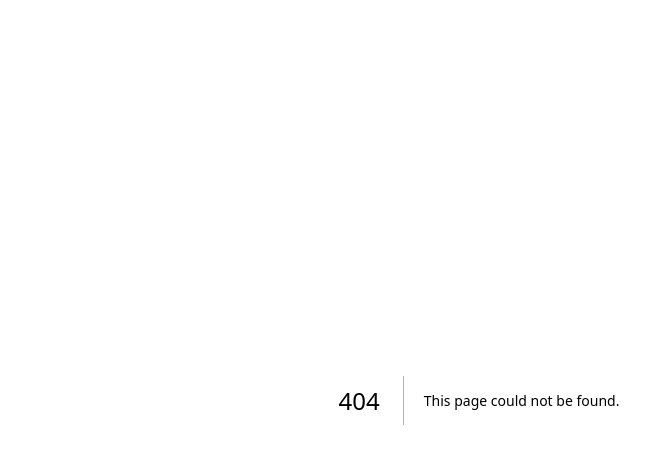
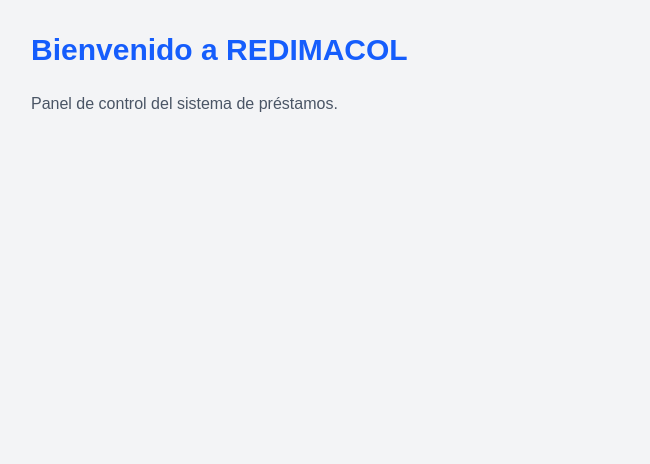
Before and after one commit to imacol/redimacol-app, a Next.js app: page /dashboard in a window 1280 px wide. Before the commit this address had no page. Shown: the top 464 px of the page, without its empty margins (161-811 px from the left). Built offline with nearby package versions, Linux system fonts and the light colour scheme.

Commit message:
Create page.tsx

```diff
--- /dev/null
+++ b/app/dashboard/page.tsx
@@ -0,0 +1,14 @@
+'use client'
+
+export default function Dashboard() {
+  return (
+    <div className="min-h-screen bg-gray-100 p-8">
+      <div className="max-w-4xl mx-auto">
+        <h1 className="text-3xl font-bold text-blue-600 mb-6">
+          Bienvenido a REDIMACOL
+        </h1>
+        <p className="text-gray-600">Panel de control del sistema de préstamos.</p>
+      </div>
+    </div>
+  )
+}
```
